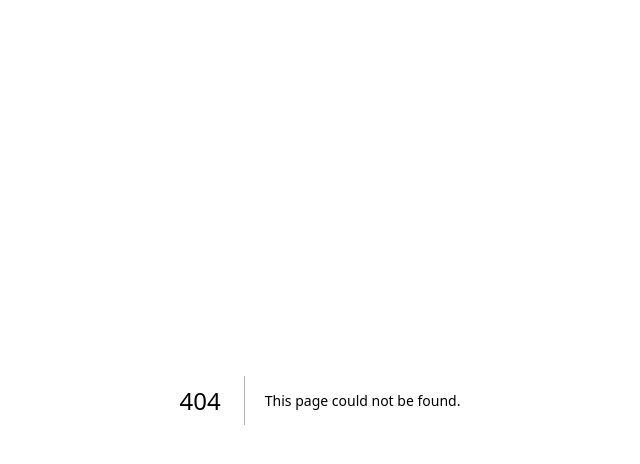
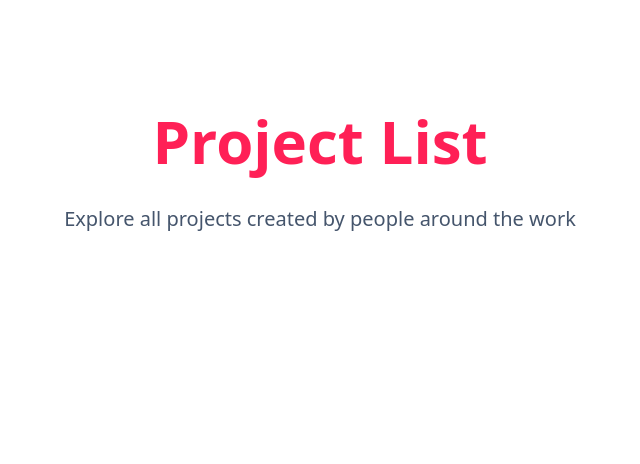
Before and after one commit to RustPyGo/hackathon-education-system, a Next.js app in the folder frontend/: page /project in a window 1280 px wide. Before the commit this address had no page. Shown: the top 464 px of the page, without its empty margins (320-960 px from the left). Built offline with nearby package versions, Linux system fonts and the light colour scheme; what @workos-inc/authkit-nextjs would draw is missing.

Commit message:
feat(project): add header

```diff
--- /dev/null
+++ b/frontend/src/app/project/page.tsx
@@ -0,0 +1,14 @@
+import { Hero, HeroDescription, HeroTitle } from '@/components/hero';
+
+export default function Page() {
+    return (
+        <div className="space-y-6 p-6">
+            <Hero>
+                <HeroTitle className="text-rose-500">Project List</HeroTitle>
+                <HeroDescription>
+                    Explore all projects created by people around the work
+                </HeroDescription>
+            </Hero>
+        </div>
+    );
+}
```
